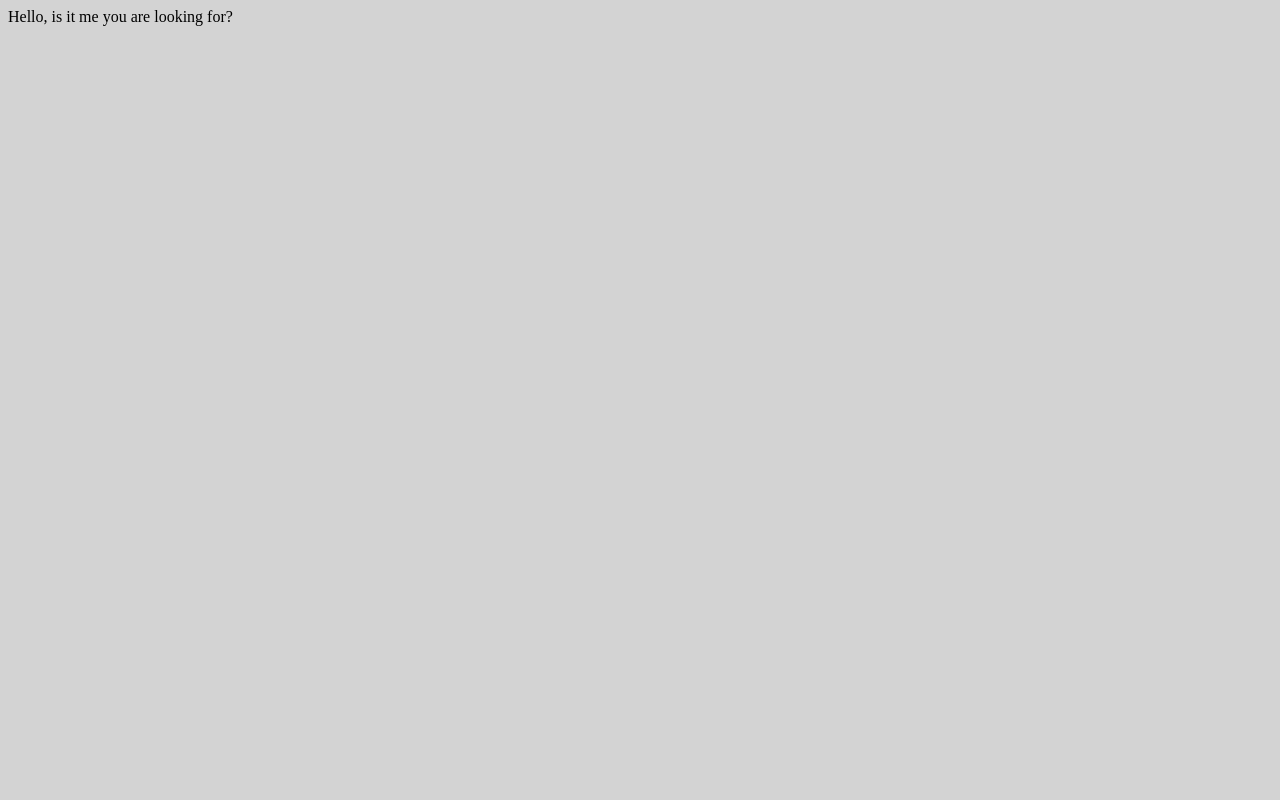
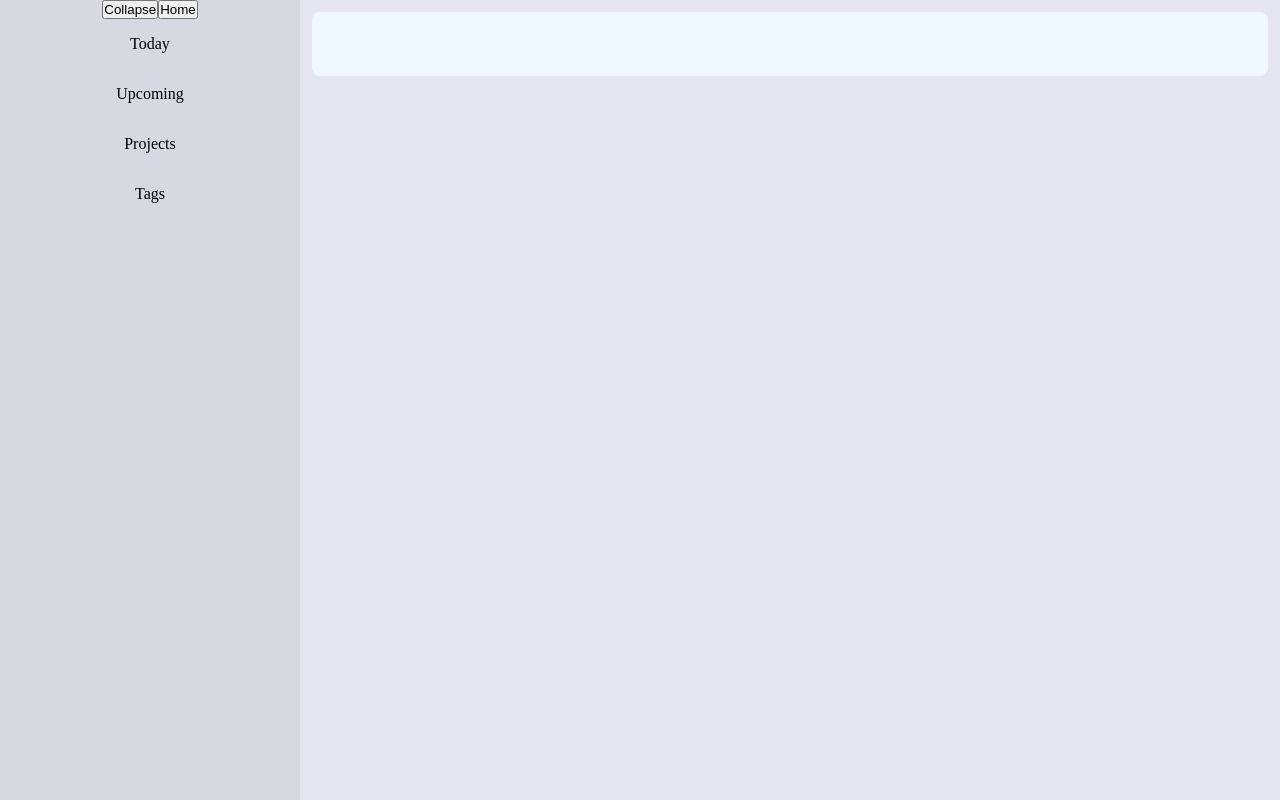
Before and after one commit to iArtRx/odin-todo-list, a website built with webpack: page src/template.html in a window 1280 px wide. Built offline with nearby package versions, Linux system fonts and the light colour scheme.

Commit message:
created functional menu and dummy tabs

```diff
--- a/src/assets/style.css
+++ b/src/assets/style.css
@@ -1,3 +1,48 @@
 * {
-    background-color: lightgray;
+    margin: 0;
+    padding: 0;
 }
+
+.container {
+    display: flex;
+    flex-direction: column;
+    height: 100vh;
+}
+
+header {
+    height: 60px;
+}
+
+main {
+    display: grid;
+    grid-template-columns: 300px 1fr;
+    background-color: #e4e5ee;
+    height: 100vh;
+}
+
+#menu {
+    display: flex;
+    flex-direction: column;
+    background-color: #d7d8e0;
+    align-items: center;
+}
+
+.menu-item {
+    padding: 12px;
+    margin: 4px;
+    width: 256px;
+    border-radius: 12px;
+    text-align: center;
+    cursor: pointer;
+}
+
+.menu-item:hover {
+    background-color: #cbccd2;
+}
+
+#dashboard-header {
+    background-color: aliceblue;
+    height: 64px;
+    margin: 12px;
+    border-radius: 8px;
+}
--- a/src/index.js
+++ b/src/index.js
@@ -1,4 +1,8 @@
 import './assets/style.css'
+import initialDOM from './js/loadDOM';
+import menuNavigation from './js/navigation';
 
-const body = document.querySelector("body");
-body.innerHTML = `Hello, is it me you are looking for?`
+addEventListener("DOMContentLoaded", () => {
+    initialDOM();
+    menuNavigation();
+})
--- /dev/null
+++ b/src/js/dashboard.js
@@ -0,0 +1,19 @@
+const createDashboard = (main) => {
+    const dashboard = document.createElement("div");
+    dashboard.classList.add("dashboard");
+    main.appendChild(dashboard);
+
+    const createDashboardHeader = (dashboard) => {
+        const dashboardHeader = document.createElement("div");
+        dashboardHeader.setAttribute("id", "dashboard-header");
+        dashboard.appendChild(dashboardHeader);
+    }
+
+    createDashboardHeader(dashboard);
+
+    const dashboardContent = document.createElement("div");
+    dashboardContent.setAttribute("id", "dashboard-content");
+    dashboard.appendChild(dashboardContent);
+}
+
+export default createDashboard;
--- /dev/null
+++ b/src/js/loadDOM.js
@@ -0,0 +1,26 @@
+import createMenu from "./menu";
+import createDashboard from "./dashboard";
+
+const container = document.querySelector(".container");
+
+const createHeader = () => {
+    const header = document.createElement("header");
+    header.classList.add("header")
+    container.appendChild(header);
+}
+
+const createMain = () => {
+    const main = document.createElement("main");
+    main.classList.add("main");
+    container.appendChild(main);
+
+    return main;
+}
+
+const initialDOM = () => {
+    const main = createMain();
+    createMenu(main);
+    createDashboard(main);
+}
+
+export default initialDOM;
--- /dev/null
+++ b/src/js/menu.js
@@ -0,0 +1,46 @@
+const createMenu = (main) => {
+    const menu = document.createElement("menu");
+    menu.setAttribute("id", "menu");
+
+    // Create menu header to house menu buttons
+    const createMenuHeader = (menu) => {
+        const menuHeader = document.createElement("div");
+        menuHeader.setAttribute("id", "menu-header");
+        menu.appendChild(menuHeader);
+
+        const hideShow = document.createElement("button");
+        hideShow.classList.add("menu-button");
+        hideShow.setAttribute("id", "hide-show");
+        hideShow.textContent = `Collapse`;
+        menuHeader.appendChild(hideShow);
+
+        const home = document.createElement("button");
+        home.classList.add("menu-button");
+        home.setAttribute("id", "home-btn");
+        home.textContent = "Home";
+        menuHeader.appendChild(home);
+    }
+
+    createMenuHeader(menu);
+
+    // An array of menu items
+    const menuItems = [
+        { name: "Today", id: "menu-today" },
+        { name: "Upcoming", id: "menu-upcoming"},
+        { name: "Projects", id: "menu-projects" },
+        { name: "Tags" , id: "menu-tags" },
+    ]
+
+    // Create a list of menu items.
+    for (const menuItem of menuItems) {
+        const menuDiv = document.createElement("div");
+        menuDiv.classList.add("menu-item");
+        menuDiv.textContent = menuItem.name;
+        menuDiv.setAttribute("id", menuItem.id);
+        menu.appendChild(menuDiv);
+    }
+
+    main.appendChild(menu);
+}
+
+export default createMenu;
--- /dev/null
+++ b/src/js/navigation.js
@@ -0,0 +1,25 @@
+import generateToday from "./today";
+import generateUpcoming from "./upcoming";
+import generateProjects from "./projects";
+import generateTags from "./tags";
+
+const menuNavigation = () => {
+    const menuTabs = {
+        "menu-today" : generateToday,
+        "menu-upcoming" : generateUpcoming,
+        "menu-projects" : generateProjects,
+        "menu-tags" : generateTags
+    }
+
+    const menuItems = document.querySelectorAll(".menu-item");
+
+    menuItems.forEach(menuItem => {
+        menuItem.addEventListener("click", e => {
+            const tabId = e.target.getAttribute("id");
+            const generateTab = menuTabs[tabId];
+            generateTab ? generateTab() : null;
+        })
+    });
+}
+
+export default menuNavigation;
--- /dev/null
+++ b/src/js/projects.js
@@ -0,0 +1,7 @@
+const generateProjects = () => {
+    const pageTitle = document.querySelector("#dashboard-header");
+    pageTitle.innerHTML = "";
+    pageTitle.textContent = "Projects";
+}
+
+export default generateProjects;
--- /dev/null
+++ b/src/js/tags.js
@@ -0,0 +1,7 @@
+const generateTags = () => {
+    const pageTitle = document.querySelector("#dashboard-header");
+    pageTitle.innerHTML = "";
+    pageTitle.textContent = "Tags";
+}
+
+export default generateTags;
--- /dev/null
+++ b/src/js/today.js
@@ -0,0 +1,7 @@
+const generateToday = () => {
+    const pageTitle = document.querySelector("#dashboard-header");
+    pageTitle.innerHTML = "";
+    pageTitle.textContent = "Today";
+}
+
+export default generateToday;
--- /dev/null
+++ b/src/js/upcoming.js
@@ -0,0 +1,7 @@
+const generateUpcoming = () => {
+    const pageTitle = document.querySelector("#dashboard-header");
+    pageTitle.innerHTML = "";
+    pageTitle.textContent = "Upcoming";
+}
+
+export default generateUpcoming;
--- a/src/template.html
+++ b/src/template.html
@@ -4,8 +4,9 @@
     <meta charset="UTF-8">
     <meta http-equiv="X-UA-Compatible" content="IE=edge">
     <meta name="viewport" content="width=device-width, initial-scale=1.0">
-    <title><%= htmlWebpackPlugin.options.title %>></title>
+    <title><%= htmlWebpackPlugin.options.title %></title>
 </head>
 <body>
+    <div class="container"></div>
 </body>
 </html>
```
Also changed, not shown: dist/bundle.js, dist/index.html.
